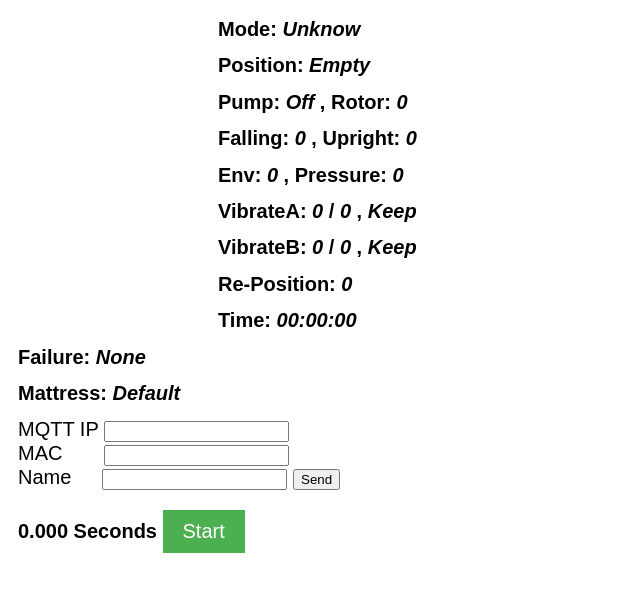
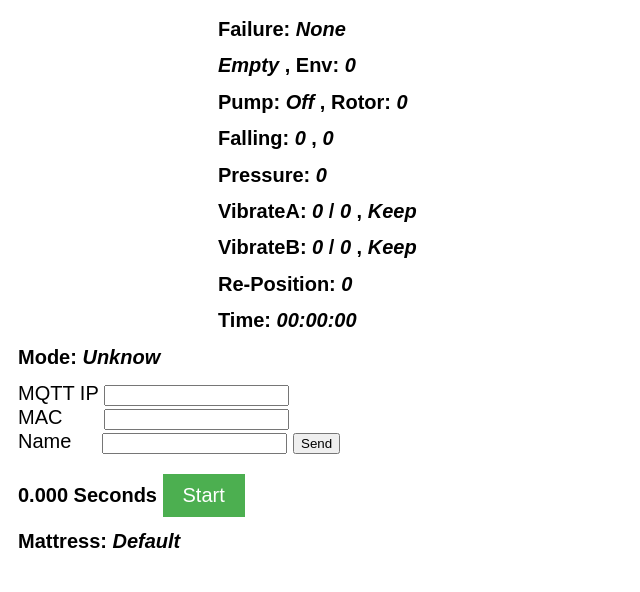
Before and after one commit to derek228/web-nodejs-s2006, a website: page client/socket.html in a window 1280 px wide. Shown: the whole page, without its empty margins (0-640 px from the left). Drawn offline with nearby package versions, Linux system fonts and the light colour scheme; no server answers.

Commit message:
Change display layout

```diff
--- a/client/socket.html
+++ b/client/socket.html
@@ -6,26 +6,25 @@
 	<script type="text/javascript" src="./sensor_draw.js"> </script>
 	<meta content="text/html;charset=utf-8" http-equiv="Content-Type">
 	<meta content="utf-8" http-equiv="encoding">
-	<!--meta http-equiv="origin-trial" content="TOKEN_GOES_HERE"-->
+	<meta http-equiv="origin-trial" content="TOKEN_GOES_HERE">
 	<link rel="stylesheet" type="text/css" href="./main.css">
   </head>
   <body>
     <!--div id='message'> test </div-->
 	<!--h1 > <canvas id="map" style="float:left" width="400" height="600"></canvas>  Power : <em id="power"> Off </em> </h1-->
 	<!--h1 > <canvas id="map" style="float:left" width="200" height="300"></canvas>  Power : <em id="power"> Off </em> </h1-->
-	<h1 > <canvas id="map" style="float:left" width="200" height="300"></canvas>  Mode:<em id="mode"> Unknow</em> </h1>
-	<!--h1> Mode:<em id="mode"> Unknow</em></h1-->
-	<h1>Position: <em id="position">  Empty  </em></h1>
+	<h1 > <canvas id="map" style="float:left" width="200" height="300"></canvas>  Failure: <em id="failure">  None  </em> </h1>
+	<h1><em id="position">  Empty  </em> , Env: <em id="envelop">  0 </em> </h1>
 	<h1>Pump: <em id="pump">  Off  </em>, Rotor:  <em id="rotor_num">  0  </em></h1>
-	<h1>Falling: <em id="falling">  0 </em>, Upright: <em id="upright"> 0 </em> </h1>
-	<h1>Env: <em id="envelop">  0 </em> , Pressure:  <em id="pressure">  0 </em> </h1>
+	<h1>Falling: <em id="falling">  0 </em> ,  <em id="upright"> 0 </em> </h1>
+	<h1>Pressure:  <em id="pressure">  0 </em> </h1>
 	<h1>VibrateA:<em id="pva">  0 </em> / <em id="nva">  0 </em>, <em id="ina">  Keep </em></h1>
 	<h1>VibrateB:<em id="pvb">  0 </em> / <em id="nvb">  0 </em>, <em id="inb">  Keep </em></h1>
 	<h1>Re-Position: <em id="reposition">  0  </em></h1>
 	<!--button id="stop" type="button" onclick="stopTimer();" > Stop </button-->
 	<h1> Time: <em id="curtime" style="display: inline;"> 00:00:00  </em></h1>
-	<h1>Failure: <em id="failure">  None  </em></h1>
-	<h1>Mattress: <em id="mattress">  Default  </em></h1>
+	<h1> Mode:<em id="mode"> Unknow</em></h1>
+	<!--h1>Failure: <em id="failure">  None  </em></h1-->
 
 	<!--abel>Mqtt Server: <input id="mqtt" type="url"><input type="submit" value="Start"></label-->
 	<form id="mqtt">
@@ -40,6 +39,7 @@
 	</form>
 	<h1 id="time" style="display: inline;">0.000 Seconds</h1>
 	<button id="start" type="button" onclick="startTimer();" > Start </button>
+	<h1>Mattress: <em id="mattress">  Default  </em></h1>
 
 	<audio id="hello" muted autoplay>  <source src="./hello.mp3" type="audio/mpeg"> </audio>
 	<audio id="bye" muted autoplay><source src="./bye.mp3" type="audio/mpeg"></audio>
```
